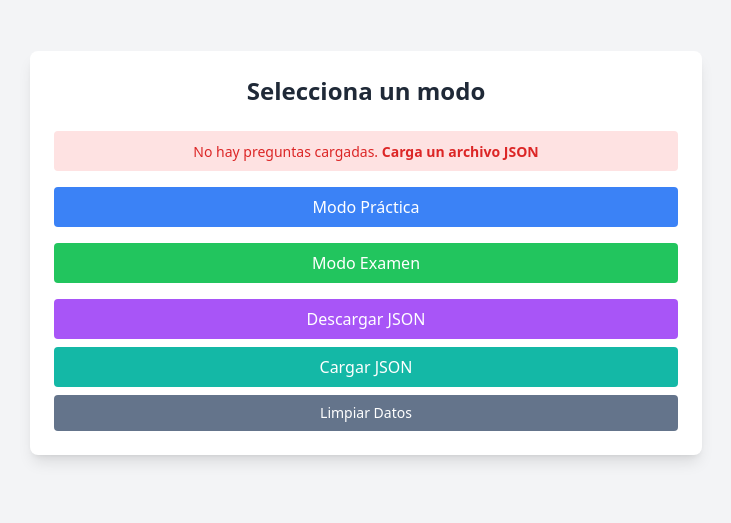
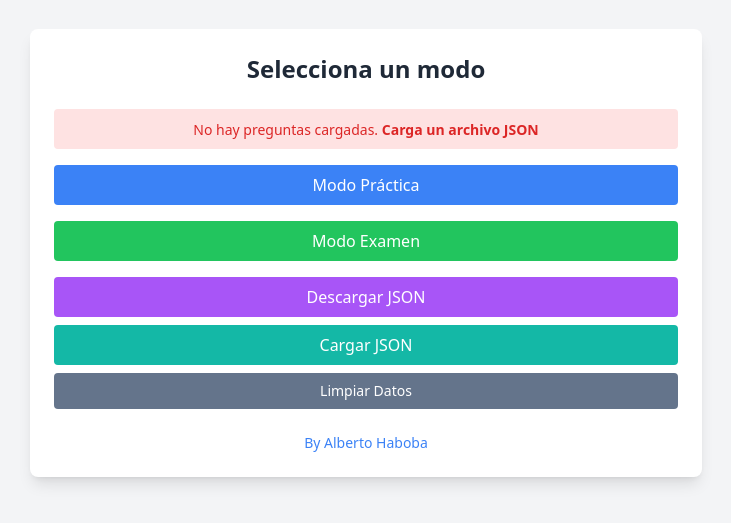
Before and after one commit to NathanaelMarBa/Test-Simulator, a plain HTML site: page index.html in a window 1280 px wide. Shown: the part 147-670 px from the top of the page, without its empty margins (274-1005 px from the left). Drawn offline with nearby package versions, Linux system fonts and the light colour scheme.

Commit message:
Second commit

```diff
--- a/index.html
+++ b/index.html
@@ -53,6 +53,10 @@
                 </div>
             </div>
         </div>
+
+        <footer class="mt-auto pt-6 text-center text-gray-600 text-sm">
+            <p class="text-blue-500 hover:underline">By Alberto Haboba</p>
+        </footer>
     </div>
 
     <script>
```
